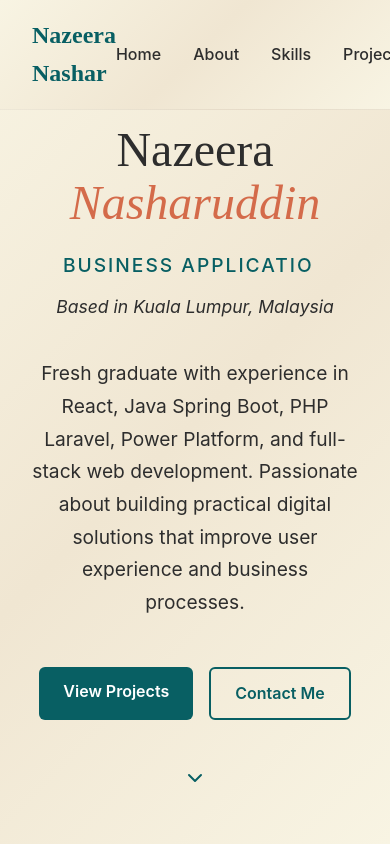
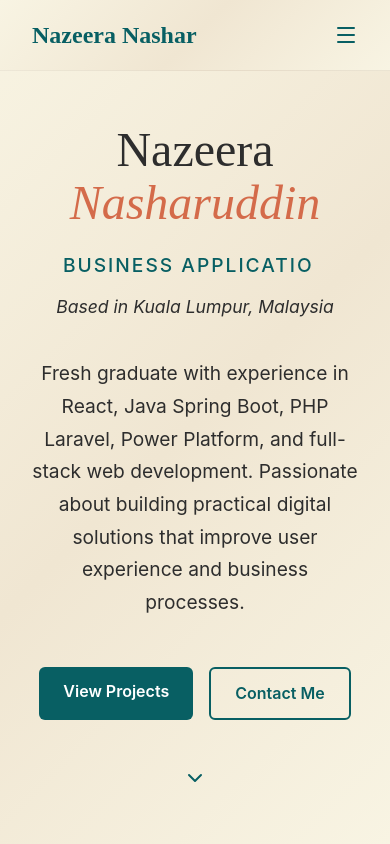
Before and after one commit to erazane/Nazeera-Portfolio, a React (Create React App) app: page / in a window 390 px wide. Shown: the top 844 px of the page. Built offline with nearby package versions, Linux system fonts and the light colour scheme.

Commit message:
refactor: extract inline Header styles to external CSS file and implement mobile responsive menu

```diff
--- /dev/null
+++ b/src/components/Header.css
@@ -0,0 +1,97 @@
+/* Header Component Styling */
+.header {
+  position: fixed;
+  top: 0;
+  width: 100%;
+  background: linear-gradient(135deg, var(--midcentury-cream) 0%, #f0e6d2 50%, var(--midcentury-cream) 100%);
+  backdrop-filter: blur(10px);
+  z-index: 1000;
+  transition: all 0.3s ease;
+  border-bottom: 1px solid rgba(141, 120, 106, 0.1);
+  box-shadow: none;
+}
+.header.scrolled {
+  background: rgba(255, 255, 255, 0.8);
+  box-shadow: 0 2px 20px rgba(0, 0, 0, 0.1);
+}
+.header-inner {
+  max-width: 1200px;
+  margin: 0 auto;
+  padding: 1rem 2rem;
+  display: flex;
+  justify-content: space-between;
+  align-items: center;
+}
+.logo {
+  font-family: 'Playfair Display', serif;
+  font-size: 1.5rem;
+  font-weight: 600;
+  color: var(--midcentury-teal);
+}
+.nav-links {
+  display: flex;
+  gap: 2rem;
+  align-items: center;
+}
+.nav-item {
+  background: none;
+  border: none;
+  color: var(--text-dark);
+  font-size: 1rem;
+  font-weight: 500;
+  cursor: pointer;
+  padding: 0.5rem 0;
+  font-family: inherit;
+  transition: color 0.3s ease;
+}
+.nav-item:hover {
+  color: var(--midcentury-orange);
+}
+.menu-button {
+  display: none;
+  background: none;
+  border: none;
+  color: var(--midcentury-teal);
+  cursor: pointer;
+  font-size: 1.5rem;
+}
+/* Mobile overlay navigation */
+.mobile-nav {
+  display: none;
+  position: fixed;
+  top: 0;
+  left: 0;
+  width: 100%;
+  height: 100vh;
+  background: rgba(255, 255, 255, 0.95);
+  backdrop-filter: blur(10px);
+  flex-direction: column;
+  align-items: center;
+  justify-content: center;
+  gap: 2rem;
+  z-index: 2000;
+}
+.mobile-nav-item {
+  background: none;
+  border: none;
+  font-size: 1.5rem;
+  color: var(--text-dark);
+  cursor: pointer;
+  font-family: inherit;
+  transition: color 0.3s ease;
+}
+.mobile-nav-item:hover {
+  color: var(--midcentury-orange);
+}
+/* Responsive breakpoints */
+@media (max-width: 768px) {
+  .nav-links {
+    display: none;
+  }
+  .menu-button {
+    display: block;
+  }
+  .mobile-nav {
+    display: flex;
+  }
+}
--- a/src/components/Header.js
+++ b/src/components/Header.js
@@ -1,5 +1,6 @@
 import React, { useState, useEffect } from 'react';
 import { Menu, X } from 'lucide-react';
+import './Header.css';
 
 const Header = () => {
   const [isMenuOpen, setIsMenuOpen] = useState(false);
@@ -33,27 +34,9 @@ const Header = () => {
   };
 
   return (
-    <header style={{
-      position: 'fixed',
-      top: 0,
-      width: '100%',
-      background: isScrolled ? 'rgba(255, 255, 255, 0.8)' : 'linear-gradient(135deg, var(--midcentury-cream) 0%,  #f0e6d2 50%, var(--midcentury-cream) 100%)',
-
-      backdropFilter: 'blur(10px)',
-      zIndex: 1000,
-      transition: 'all 0.3s ease',
-      borderBottom: '1px solid rgba(141, 120, 106, 0.1)',
-      boxShadow: isScrolled ? '0 2px 20px rgba(0,0,0,0.1)' : 'none'
-    }}>
-      <div style={{
-        maxWidth: '1200px',
-        margin: '0 auto',
-        padding: '1rem 2rem',
-        display: 'flex',
-        justifyContent: 'space-between',
-        alignItems: 'center'
-      }}>
-        <div style={{
+    <header className={`header ${isScrolled ? 'scrolled' : ''}`}>
+      <div className="header-inner">
+        <div className="logo" style={{
           fontFamily: "'Playfair Display', serif",
           fontSize: '1.5rem',
           fontWeight: '600',
@@ -62,11 +45,7 @@ const Header = () => {
           Nazeera Nashar
         </div>
 
-        <nav style={{
-          display: 'flex',
-          gap: '2rem',
-          alignItems: 'center'
-        }}>
+        <nav className="nav-links">
           {navItems.map((item) => {
             const isPdf = typeof item.href === 'string' && item.href.toLowerCase().endsWith('.pdf');
             if (isPdf) {
@@ -77,41 +56,17 @@ const Header = () => {
                   download
                   target="_blank"
                   rel="noopener noreferrer"
-                  style={{
-                    color: 'var(--text-dark)',
-                    textDecoration: 'none',
-                    fontSize: '1rem',
-                    fontWeight: '500',
-                    cursor: 'pointer',
-                    padding: '0.5rem 0',
-                    fontFamily: 'inherit'
-                  }}
-                  onMouseEnter={(e) => { e.currentTarget.style.color = 'var(--midcentury-orange)'; }}
-                  onMouseLeave={(e) => { e.currentTarget.style.color = 'var(--text-dark)'; }}
+                  className="nav-item"
                 >
                   {item.name}
                 </a>
               );
             }
-
             return (
               <button
                 key={item.name}
                 onClick={() => scrollToSection(item.href)}
-                style={{
-                  background: 'none',
-                  border: 'none',
-                  color: 'var(--text-dark)',
-                  fontSize: '1rem',
-                  fontWeight: '500',
-                  cursor: 'pointer',
-                  padding: '0.5rem 0',
-                  position: 'relative',
-                  transition: 'color 0.3s ease',
-                  fontFamily: 'inherit'
-                }}
-                onMouseEnter={(e) => { e.currentTarget.style.color = 'var(--midcentury-orange)'; }}
-                onMouseLeave={(e) => { e.currentTarget.style.color = 'var(--text-dark)'; }}
+                className="nav-item"
               >
                 {item.name}
               </button>
@@ -120,18 +75,45 @@ const Header = () => {
         </nav>
 
         <button
+          className="menu-button"
           onClick={() => setIsMenuOpen(!isMenuOpen)}
-          style={{
-            display: 'none',
-            background: 'none',
-            border: 'none',
-            color: 'var(--midcentury-teal)',
-            cursor: 'pointer'
-          }}
         >
           {isMenuOpen ? <X size={24} /> : <Menu size={24} />}
         </button>
       </div>
+
+      {/* Mobile overlay menu */}
+      {isMenuOpen && (
+        <div className="mobile-nav">
+          {navItems.map((item) => {
+            const isPdf = typeof item.href === 'string' && item.href.toLowerCase().endsWith('.pdf');
+            if (isPdf) {
+              return (
+                <a
+                  key={item.name}
+                  href={item.href}
+                  download
+                  target="_blank"
+                  rel="noopener noreferrer"
+                  className="mobile-nav-item"
+                  onClick={() => setIsMenuOpen(false)}
+                >
+                  {item.name}
+                </a>
+              );
+            }
+            return (
+              <button
+                key={item.name}
+                onClick={() => scrollToSection(item.href)}
+                className="mobile-nav-item"
+              >
+                {item.name}
+              </button>
+            );
+          })}
+        </div>
+      )}
     </header>
   );
 };
```
